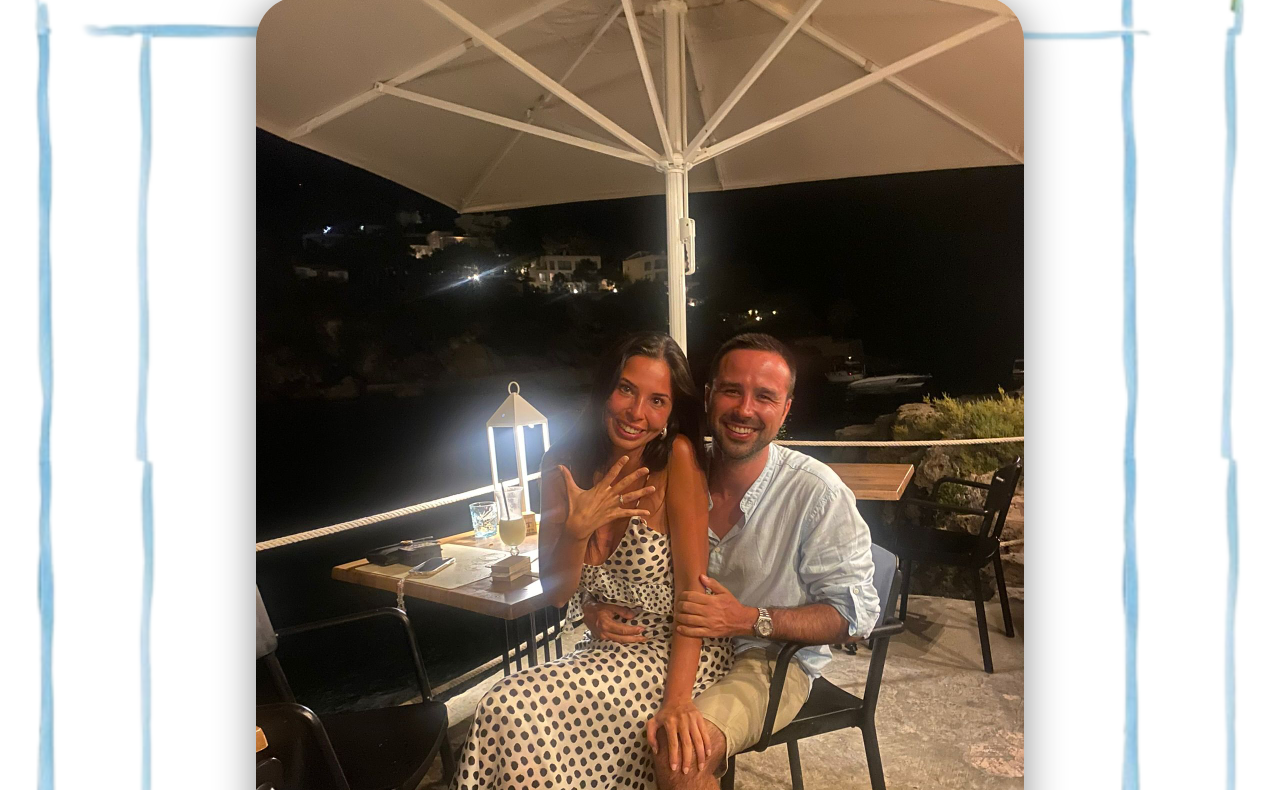
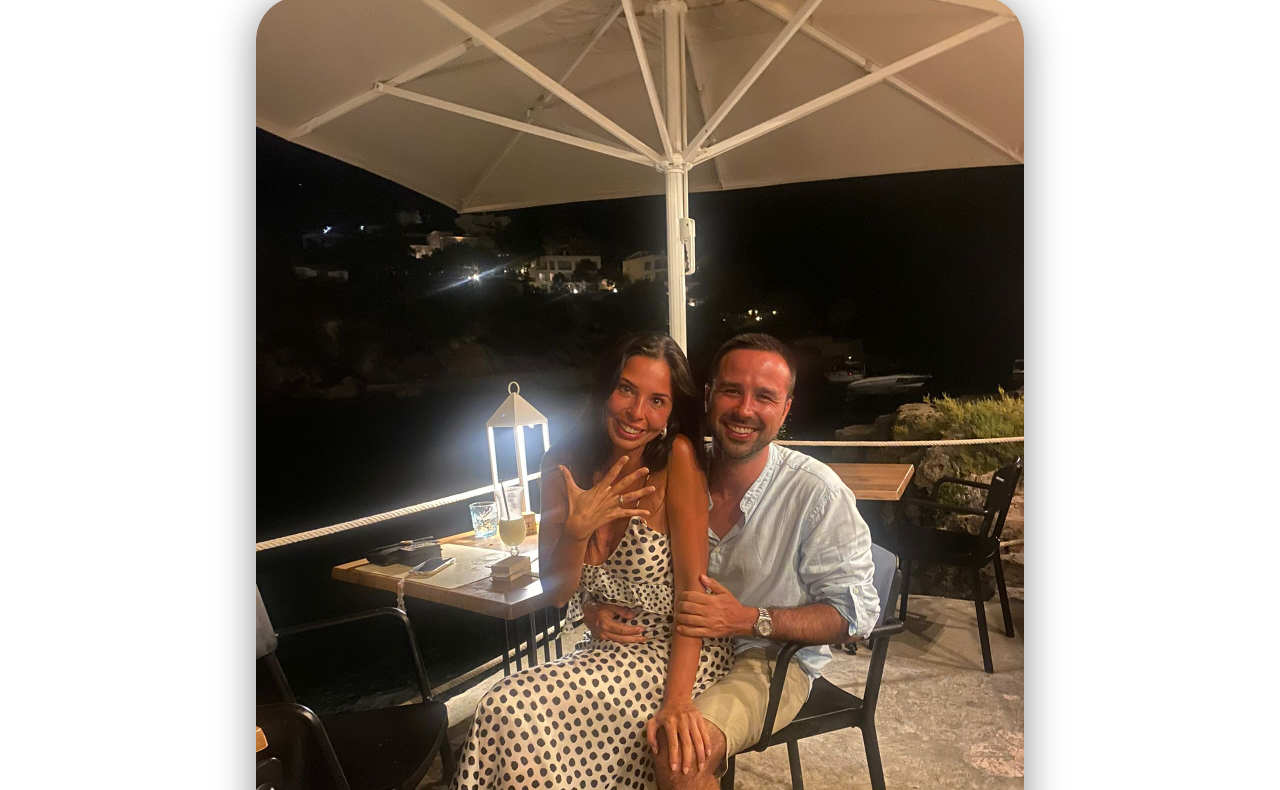
Before and after one commit to WeddingInvitations/blancaydelfin, a plain HTML site: page www/index.html in a window 1280 px wide. Shown: the part 110-900 px from the top of the page. Drawn offline with nearby package versions, Linux system fonts and the light colour scheme; a web font is replaced by a local one.

Commit message:
test sin fondo

```diff
--- a/www/css/style.css
+++ b/www/css/style.css
@@ -15,7 +15,7 @@ html {
 
 /* Estilos para el texto */
 body.custom-body {
-    background-image: url('images/cenefa_5.png');
+    /* background-image: url('images/cenefa_5.png'); */
     font-family: "Schoolbell", sans-serif;
     font-optical-sizing: auto;
     font-weight: 300;
```
